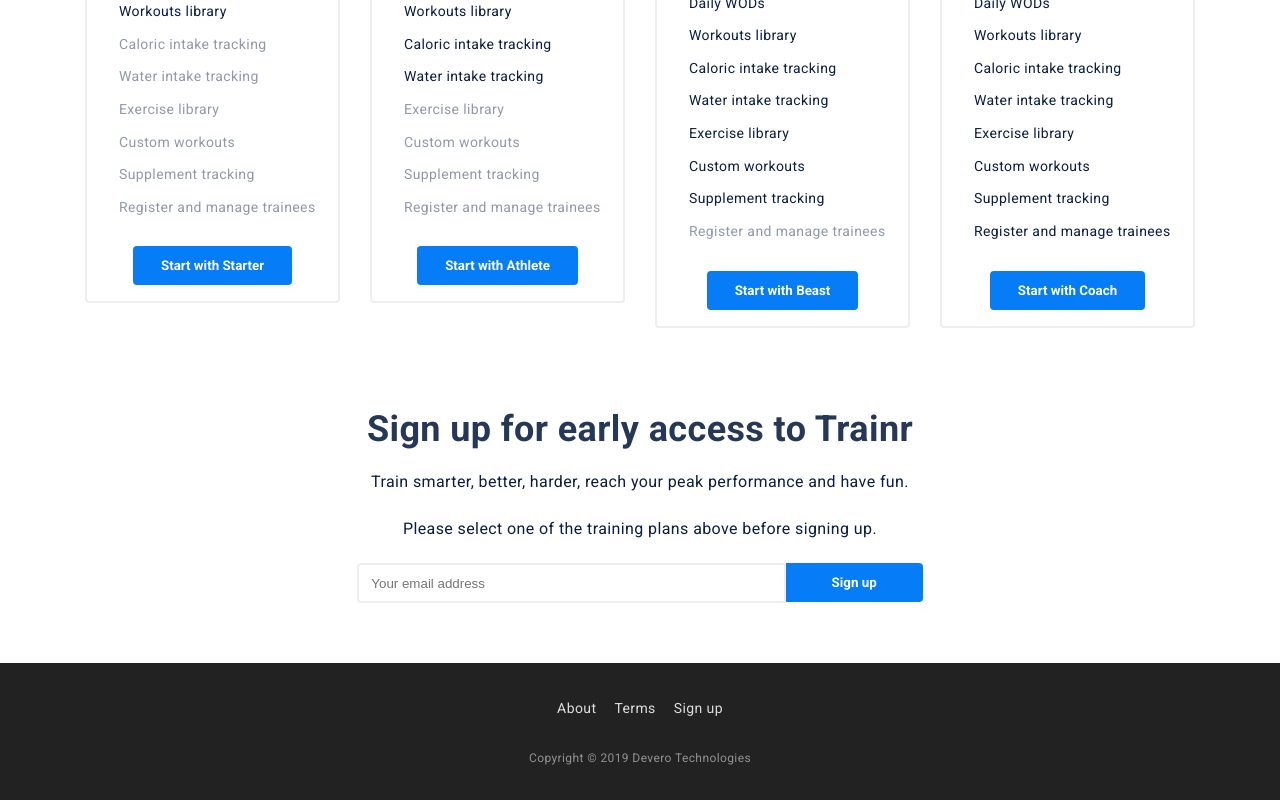
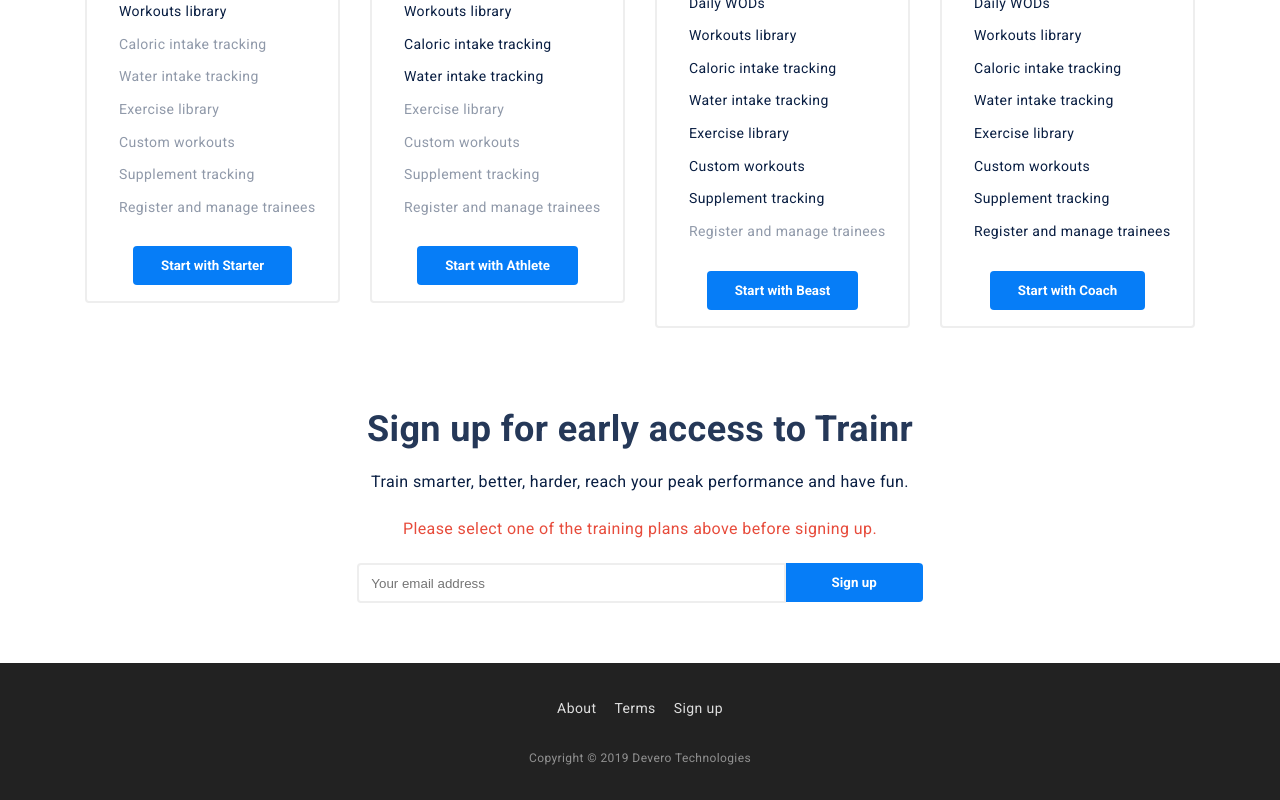
Before and after one commit to alexdevero/trainr-web-app-landing-page, a Next.js app: page / in a window 1280 px wide. Shown: the part 2993-3793 px from the top of the page. Built offline with nearby package versions, Linux system fonts and the light colour scheme.

Commit message:
Add red color

```diff
--- a/constants/theme.ts
+++ b/constants/theme.ts
@@ -3,6 +3,7 @@
   black: '#222',
   gray: '#eee',
   primary: '#067df7',
+  red: '#e74c3c',
   textHeadings: '#253858',
   textText: '#091E42',
   white: '#fff'
```
